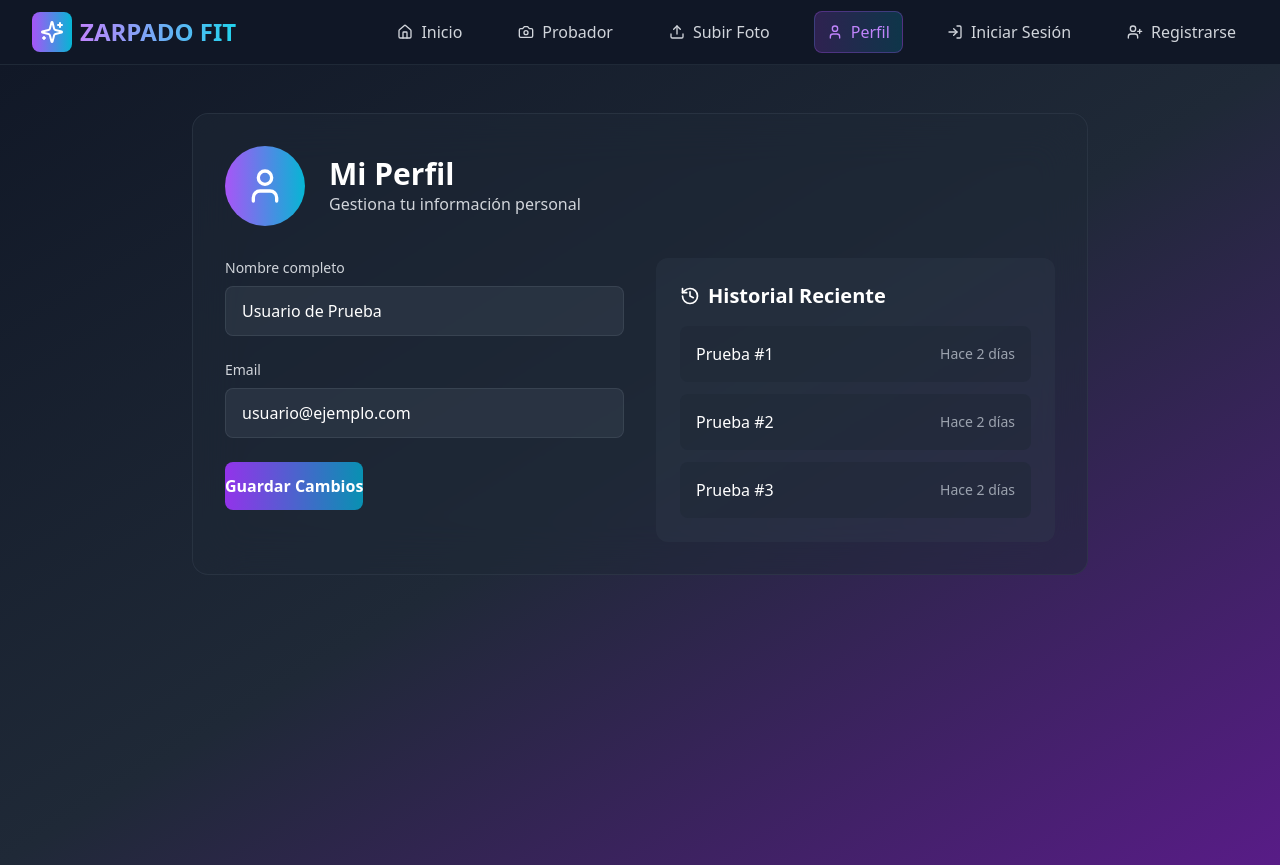
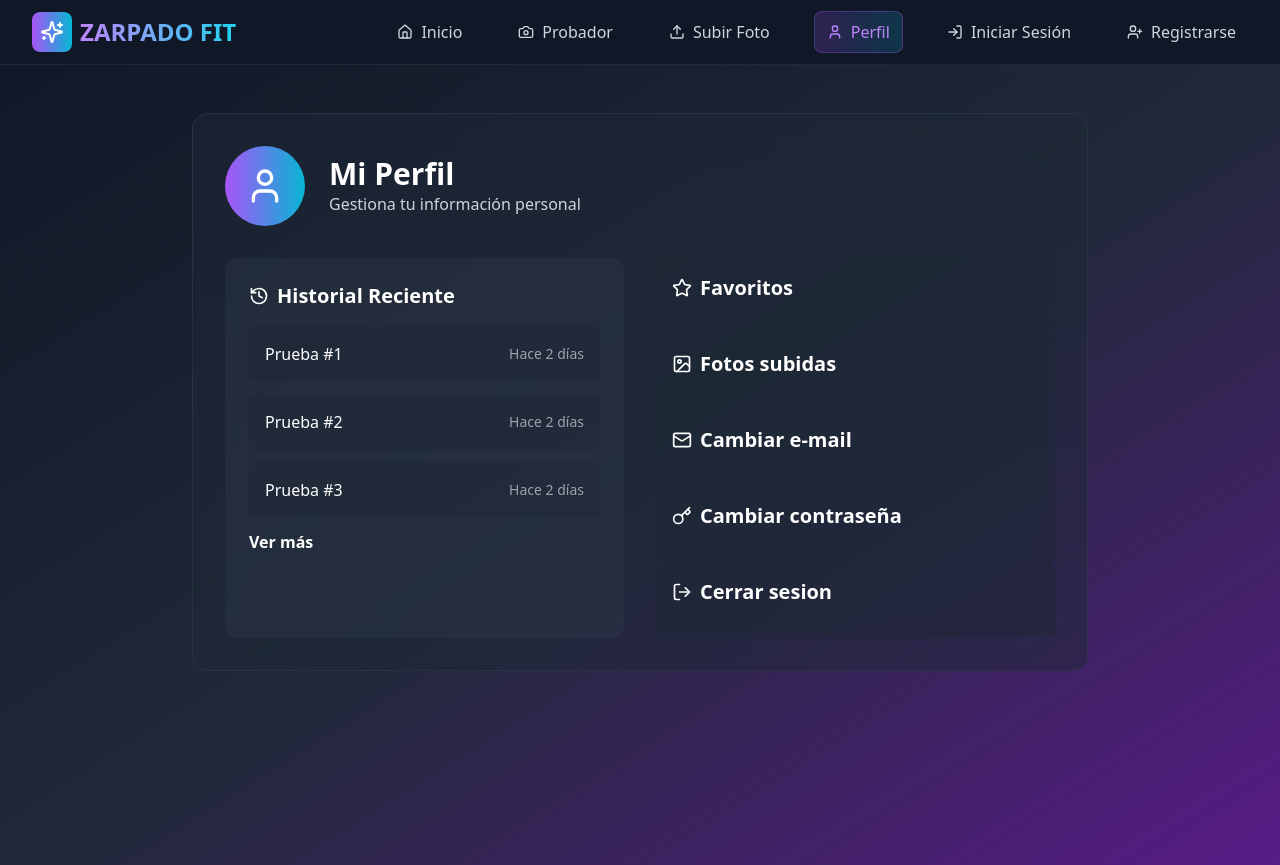
Before and after one commit to havikhavik/Zarpado-Fit, a React (Vite) app: page /Zarpado-Fit/profile in a window 1280 px wide. Built offline with nearby package versions, Linux system fonts and the light colour scheme.

Commit message:
Modificado profile

```diff
--- a/src/pages/Profile.tsx
+++ b/src/pages/Profile.tsx
@@ -1,4 +1,4 @@
-import { User, History } from "lucide-react";
+import { User, History, Key, Star, Image, Mail, Cross, LogOut } from "lucide-react";
 import { Input } from "../components/Input";
 import { Button } from "../components/Button";
 
@@ -6,6 +6,8 @@ export const Profile = () => {
   return (
     <div className="min-h-screen bg-gradient-to-br from-gray-900 via-gray-800 to-purple-900 py-12 px-4">
       <div className="max-w-4xl mx-auto">
+
+
         <div className="bg-gray-800/50 backdrop-blur-xl p-8 rounded-2xl border border-gray-700/50">
           <div className="flex items-center space-x-6 mb-8">
             <div className="w-20 h-20 bg-gradient-to-r from-purple-500 to-cyan-500 rounded-full flex items-center justify-center">
@@ -18,15 +20,7 @@ export const Profile = () => {
           </div>
 
           <div className="grid md:grid-cols-2 gap-8">
-            <div className="space-y-6">
-              <Input label="Nombre completo" defaultValue="Usuario de Prueba" />
-              <Input
-                label="Email"
-                type="email"
-                defaultValue="usuario@ejemplo.com"
-              />
-              <Button variant="primary">Guardar Cambios</Button>
-            </div>
+
 
             <div className="bg-gray-700/30 rounded-xl p-6">
               <h3 className="text-xl font-semibold text-white mb-4 flex items-center space-x-2">
@@ -41,11 +35,57 @@ export const Profile = () => {
                       <span className="text-gray-400 text-sm">Hace 2 días</span>
                     </div>
                   </div>
+
                 ))}
+                <h3 className="text-s font-semibold text-white mb-4 flex items-center space-x-2">
+                  <span>Ver más</span>
+                </h3>
+
               </div>
+            </div>
+
+            <div>
+              <div className="bg-gray-800/50 p-4 rounded-lg">
+                <h3 className="text-xl font-semibold text-white mb-4 flex items-center space-x-2">
+                  <Star className="h-5 w-5" />
+                  <span>Favoritos</span>
+                </h3>
+              </div>
+              <div className="bg-gray-800/50 p-4 rounded-lg">
+                <h3 className="text-xl font-semibold text-white mb-4 flex items-center space-x-2">
+                  <Image className="h-5 w-5" />
+                  <span>Fotos subidas</span>
+                </h3>
+              </div>
+              <div className="bg-gray-800/50 p-4 rounded-lg">
+                <h3 className="text-xl font-semibold text-white mb-4 flex items-center space-x-2">
+                  <Mail className="h-5 w-5" />
+                  <span>Cambiar e-mail</span>
+                </h3>
+              </div>
+              <div className="bg-gray-800/50 p-4 rounded-lg">
+                <h3 className="text-xl font-semibold text-white mb-4 flex items-center space-x-2">
+                <Key className="h-5 w-5" />
+                <span>Cambiar contraseña</span>
+                </h3>
+              </div>
+              <div className="bg-gray-800/50 p-4 rounded-lg">
+                <h3 className="text-xl font-semibold text-white mb-4 flex items-center space-x-2">
+                  <LogOut className="h-5 w-5" />
+                  <span>Cerrar sesion</span>
+                </h3>
+              </div>
+
+
             </div>
           </div>
         </div>
+
+
+
+
+
+
       </div>
     </div>
   );
```
